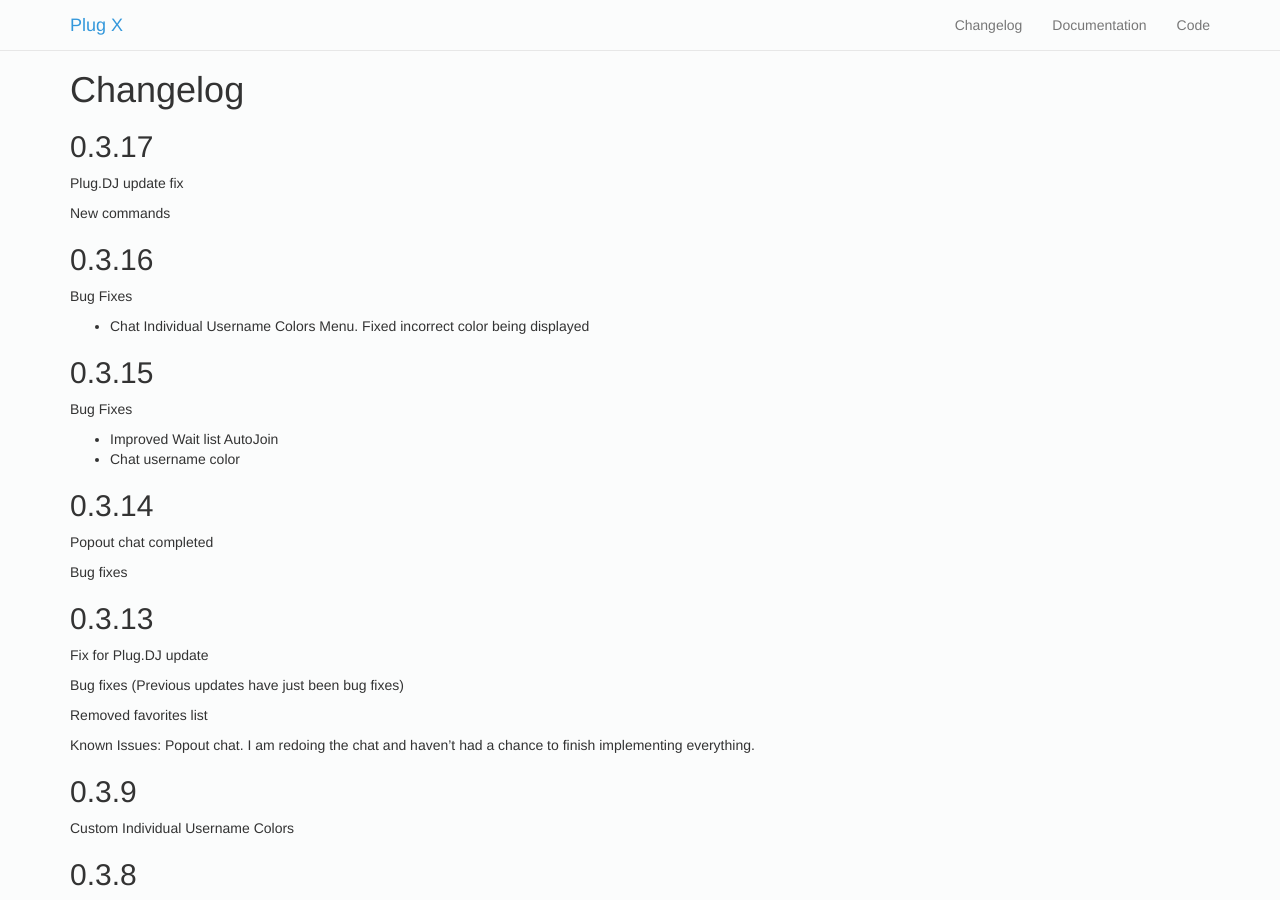
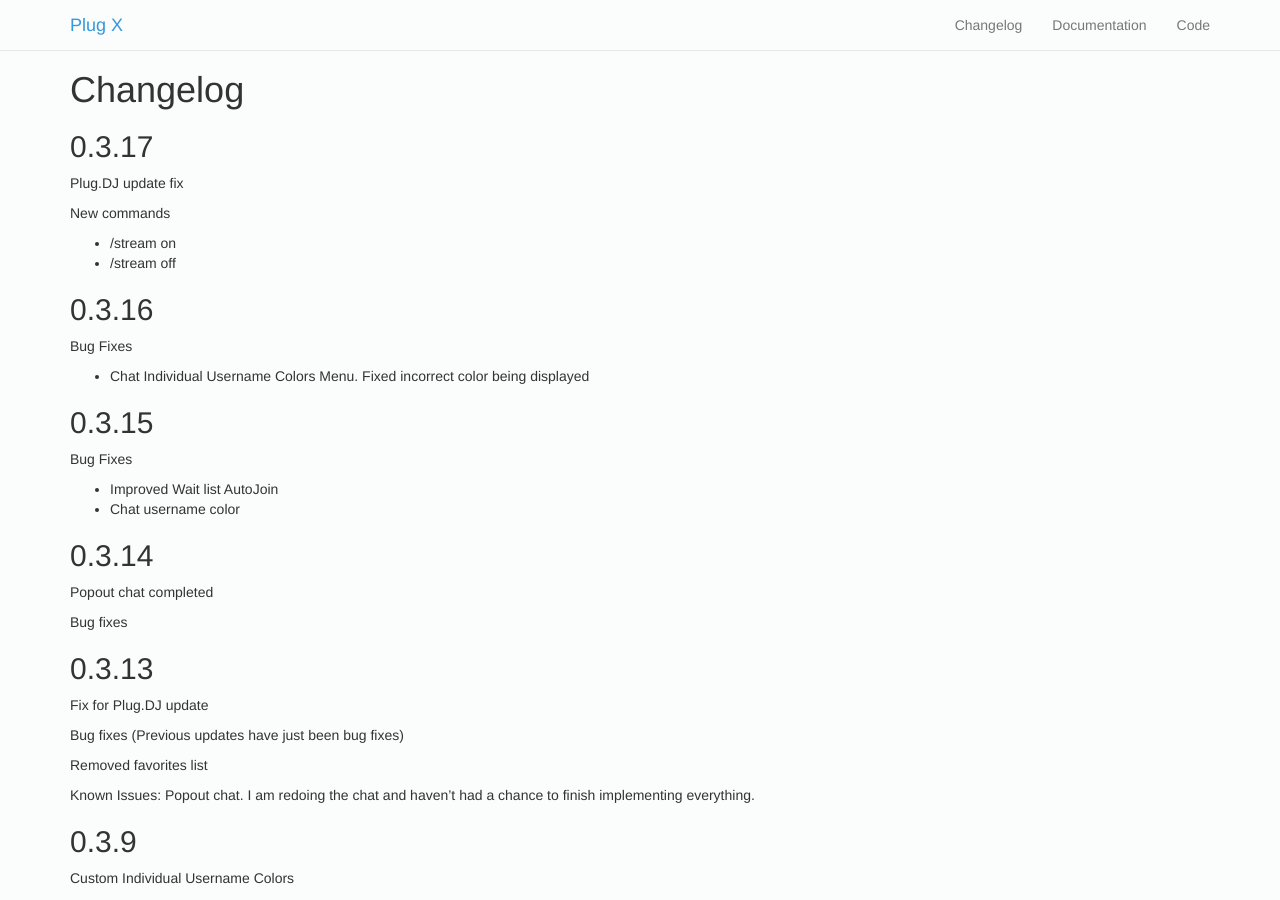
Before and after one commit to skylerb/Plug-X, a Jekyll site: the page built from log/index.html, in a window 1280 px wide and 900 px high. Built offline with Jekyll 4.4.1, drawn with Linux system fonts in a browser that asks for light colours; nearby versions of some CDN libraries; Markdown is read by kramdown in place of the engine named in the settings.

Commit message:
Changelog

```diff
--- a/_posts/2014-03-04-plug-x-0-3-17-released.markdown
+++ b/_posts/2014-03-04-plug-x-0-3-17-released.markdown
@@ -9,3 +9,5 @@
 Plug.DJ update fix
 
 New commands
+- /stream on
+- /stream off
```
